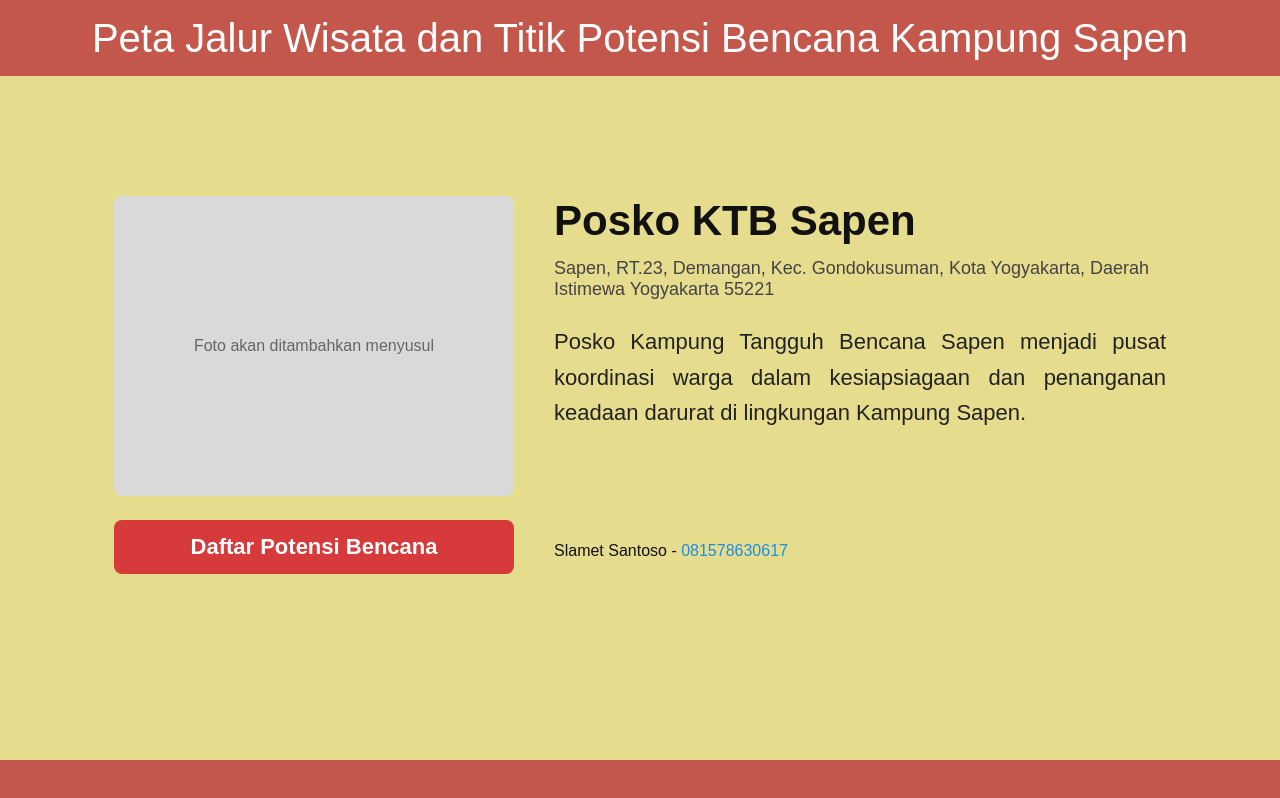
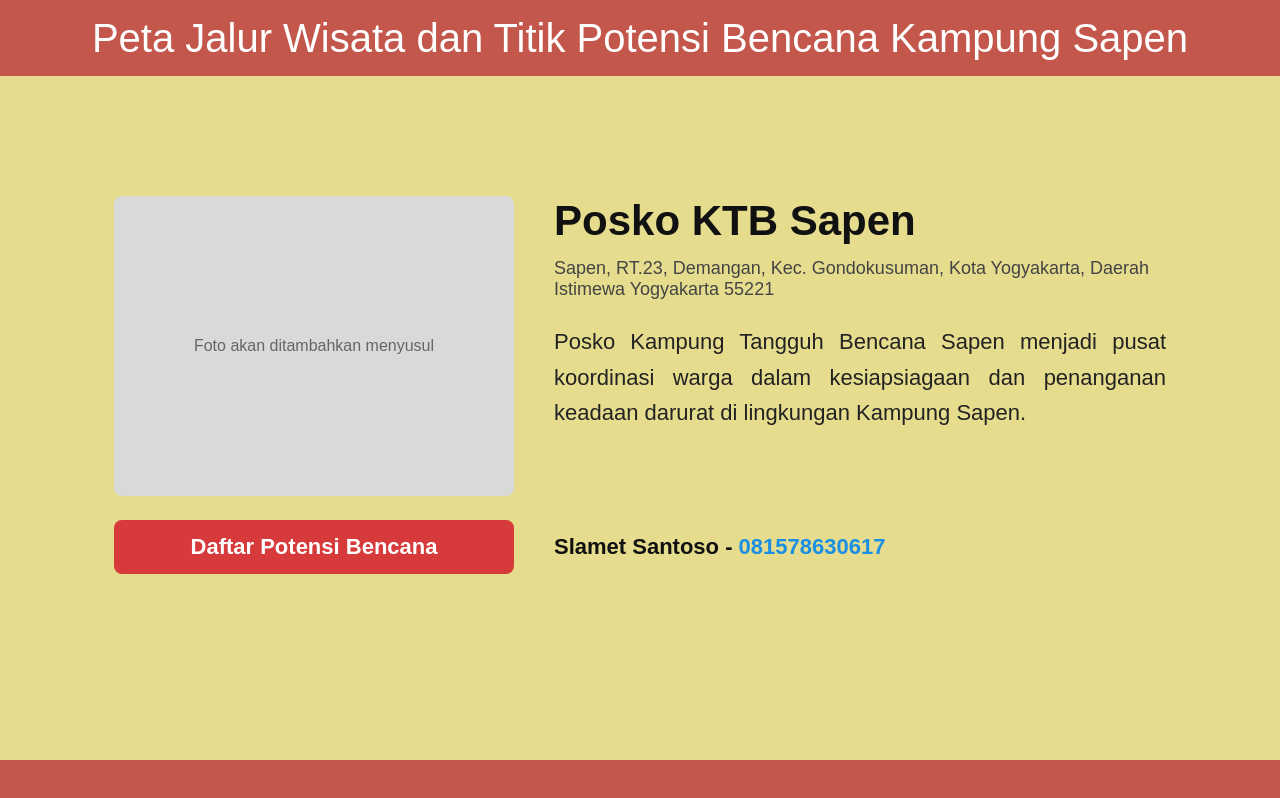
Before and after one commit to greyalters/Peta-Jalur-Wisata-dan-Titik-Potensi-Bencana-Kampung-Sapen, a Next.js app: page /titik/posko-ktb-sapen in a window 1280 px wide. Built offline with nearby package versions, Linux system fonts and the light colour scheme; no server answers; a web font is replaced by a local one.

Commit message:
Fix: Update font size and weight for detail section

```diff
--- a/app/globals.css
+++ b/app/globals.css
@@ -22,7 +22,7 @@ a { color: inherit; }
    2. CSS HALAMAN DETAIL (Sudah Diperbaiki)
    ========================================= */
 .detail-container { max-width: 1100px; margin: 0 auto; padding: 120px 24px 40px; display: grid; grid-template-columns: 400px 1fr; gap: 40px; align-items: stretch; }
-.detail-container:has(.tombol-daftar) .kontak-detail:last-child { margin-bottom: 14px; }
+.detail-container:has(.tombol-daftar) .kontak-detail:last-child { font-size: 22px; font-weight: 600; margin-bottom: 14px; }
 @media (max-width: 768px) { .detail-container { grid-template-columns: 1fr; padding: 24px 16px; } }
 
 .sisi-kiri { display: flex; flex-direction: column; gap: 24px; }
@@ -37,7 +37,7 @@ a { color: inherit; }
 .judul-detail { font-weight: 800; font-size: 42px; line-height: 1.2; margin-bottom: 12px; color: #111; }
 .lokasi-detail { font-size: 18px; color: #444; margin-bottom: 24px; }
 .deskripsi-detail { flex: 1; font-size: 22px; line-height: 1.6; text-align: justify; margin-bottom: 32px; color: #222; }
-.kontak-detail:last-child { margin-bottom: 0px; }
+.kontak-detail:last-child { font-size: 22px; font-weight: 600; margin-bottom: 0px; }
 .kontak-detail a { color: var(--biru); text-decoration: none; }
 .kontak-detail a:hover { text-decoration: underline; }
 
```
